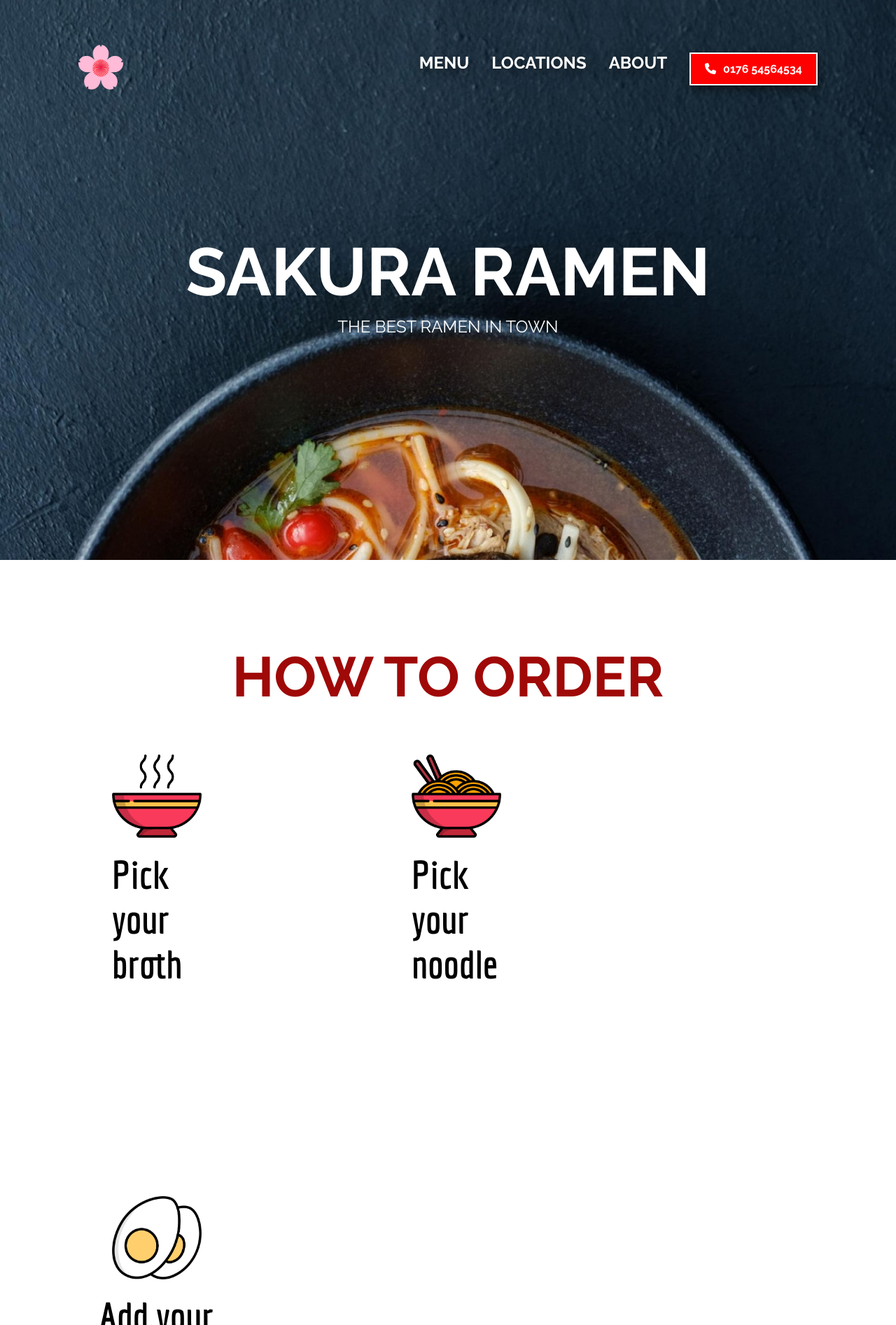
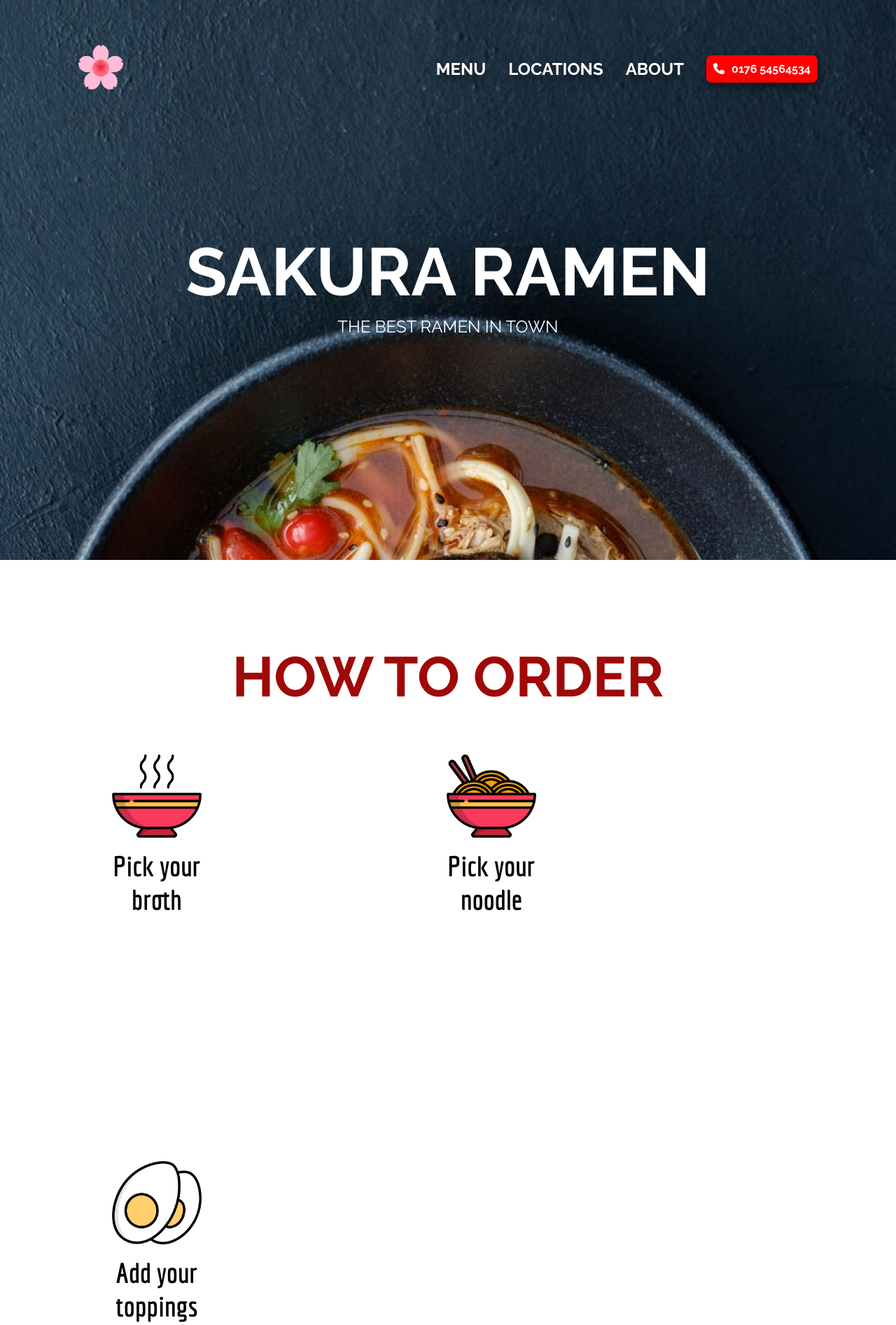
Before and after one commit to kobilov-dev/sakura_ramen, a plain HTML site: page Sakura Ramen Webseite - Desktop/index.html in a window 1280 px wide. Shown: the top 1893 px of the page at 70% size. Drawn offline with Linux system fonts and the light colour scheme.

Commit message:
Sakura Ramen nach Vorlage umgesetzt

```diff
--- a/Sakura Ramen Webseite - Desktop/index.html
+++ b/Sakura Ramen Webseite - Desktop/index.html
@@ -13,6 +13,10 @@
     <link rel="stylesheet" href="https://cdnjs.cloudflare.com/ajax/libs/font-awesome/6.5.0/css/all.min.css">
 
     <style>
+        html {
+            scroll-behavior: smooth;
+        }
+
         * {
             box-sizing: border-box;
             margin: 0;
@@ -69,10 +73,16 @@
 
         .menu {
             display: flex;
+            align-items: center;
             gap: 32px;
             font-size: 24px;
             font-weight: 600;
         }
+
+        .menu a:not(.telefon-button):hover {
+            color: #ff6b6b;
+        }
+
 
         .menu a {
             filter: drop-shadow(2px 6px 8px rgba(0, 0, 0, 0.5));
@@ -81,10 +91,11 @@
         .telefon-button {
             background-color: red;
             color: white;
-            border: 2px solid white;
-            padding: 12px 20px;
-            display: inline-flex;
+            padding: 10px;
+            display: flex;
             align-items: center;
+            height: 100%;
+            border-radius: 8px;
             gap: 10px;
             font-size: 16px;
         }
@@ -120,7 +131,7 @@
 
         .image-row {
             display: flex;
-            gap: 300px;
+            gap: 350px;
             flex-wrap: wrap;
         }
 
@@ -129,18 +140,21 @@
             flex-direction: column;
             align-items: center;
             width: 128px;
+            text-align: center;
         }
 
         .image-item img {
             width: 100%;
             height: auto;
+            display: block;
         }
 
         .image-item p {
             margin-top: 16px;
             font-family: 'Economica', sans-serif;
-            font-size: 56px;
+            font-size: 40px;
             font-weight: bold;
+            line-height: 1.2;
         }
 
         .menu-section {
@@ -225,7 +239,7 @@
         }
 
         .findus-section {
-            padding: 120px;
+            margin-top: 120px;
             display: flex;
             flex-direction: column;
             align-items: center;
@@ -266,8 +280,8 @@
             align-items: center;
             padding: 44px 160px;
             margin-top: 8px;
-            gap: 8px;
         }
+
 
         .footer img.social-icon {
             width: 40px;
@@ -307,22 +321,34 @@
             <div class="image-item">
                 <a href="#">
                     <img src="./assets/img/2_section_how_to_order/PNG/broth.png" alt="broth">
+                    <p>
+                        <span>Pick your</span><br>
+                        <span>broth</span>
+                    </p>
                 </a>
-                <p>Pick your<br>broth</p>
             </div>
+
             <div class="image-item">
                 <a href="#">
                     <img src="./assets/img/2_section_how_to_order/PNG/noodle.png" alt="noodle">
+                    <p>
+                        <span>Pick your</span><br>
+                        <span>noodle</span>
+                    </p>
                 </a>
-                <p>Pick your<br>noodle</p>
             </div>
+
             <div class="image-item">
                 <a href="#">
                     <img src="./assets/img/2_section_how_to_order/PNG/egg.png" alt="egg">
+                    <p>
+                        <span>Add your</span><br>
+                        <span>toppings</span>
+                    </p>
                 </a>
-                <p>Add your<br>toppings</p>
             </div>
         </div>
+
     </div>
 
     <div class="menu-section section" id="menu">
@@ -417,20 +443,25 @@
             allowfullscreen="" loading="lazy" referrerpolicy="no-referrer-when-downgrade"></iframe>
     </div>
 
+    <div class="footer-wrapper">
         <footer class="footer">
-        <img src="./assets/img/5_section_footer/PNG/sakura_ramen_logo_and_text.png" alt="footer" style="height: 44px;">
+            <img src="./assets/img/5_section_footer/PNG/sakura_ramen_logo_and_text.png" alt="footer"
+                style="height: 44px;">
             <div>
                 <a href="https://www.tripadvisor.com/" target="_blank" rel="noopener">
-                <img src="./assets/img/5_section_footer/PNG/tripadvisor_logo.png" class="social-icon" alt="Tripadvisor">
+                    <img src="./assets/img/5_section_footer/PNG/tripadvisor_logo.png" class="social-icon"
+                        alt="Tripadvisor">
                 </a>
                 <a href="https://www.facebook.com/" target="_blank" rel="noopener">
                     <img src="./assets/img/5_section_footer/PNG/facebook_logo.png" class="social-icon" alt="Facebook">
                 </a>
                 <a href="https://www.instagram.com/" target="_blank" rel="noopener">
-                <img src="./assets/img/5_section_footer/PNG/instagrram_logo.png" class="social-icon" alt="Instagram">
+                    <img src="./assets/img/5_section_footer/PNG/instagrram_logo.png" class="social-icon"
+                        alt="Instagram">
                 </a>
             </div>
         </footer>
+    </div>
 </body>
 
 </html>
```
Lines whose indentation alone changed are shown as unchanged.
